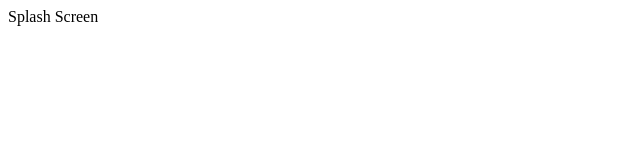
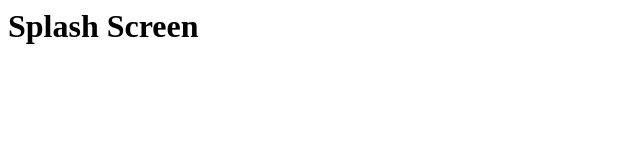
Before and after one commit to anniemcg21/My_First_Repo, a plain HTML site: page html/splashScreen.html in a window 1280 px wide. Shown: the whole page, without its empty margins (0-640 px from the left). Drawn offline with Linux system fonts and the light colour scheme.

Commit message:
Update splashScreen.html

```diff
--- a/html/splashScreen.html
+++ b/html/splashScreen.html
@@ -3,6 +3,6 @@
     <title>Test</title>
 </head>
 <body>
-    <div>Splash Screen</div>
+    <h1>Splash Screen</h1>
 </body>
 </html>
```
